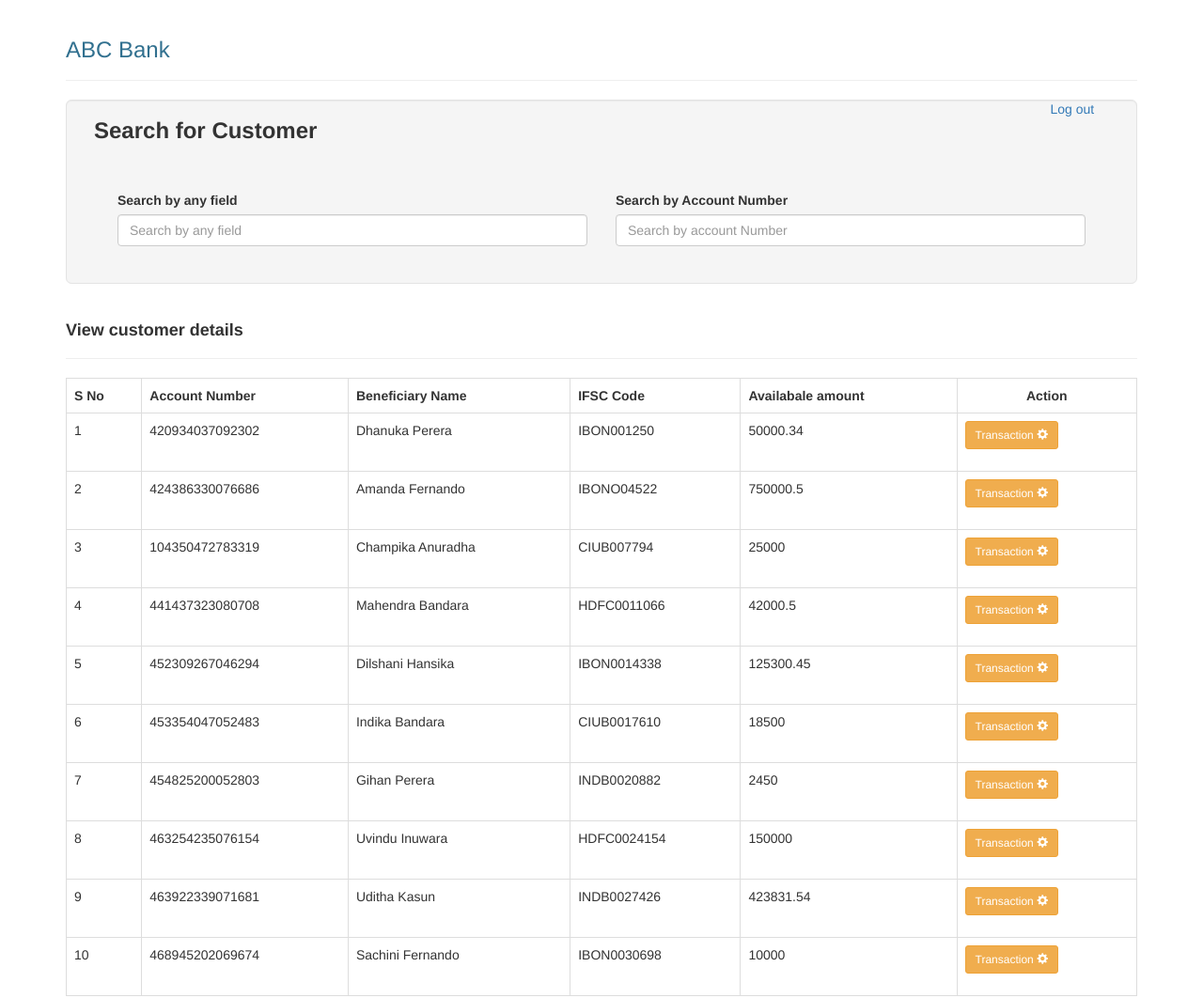
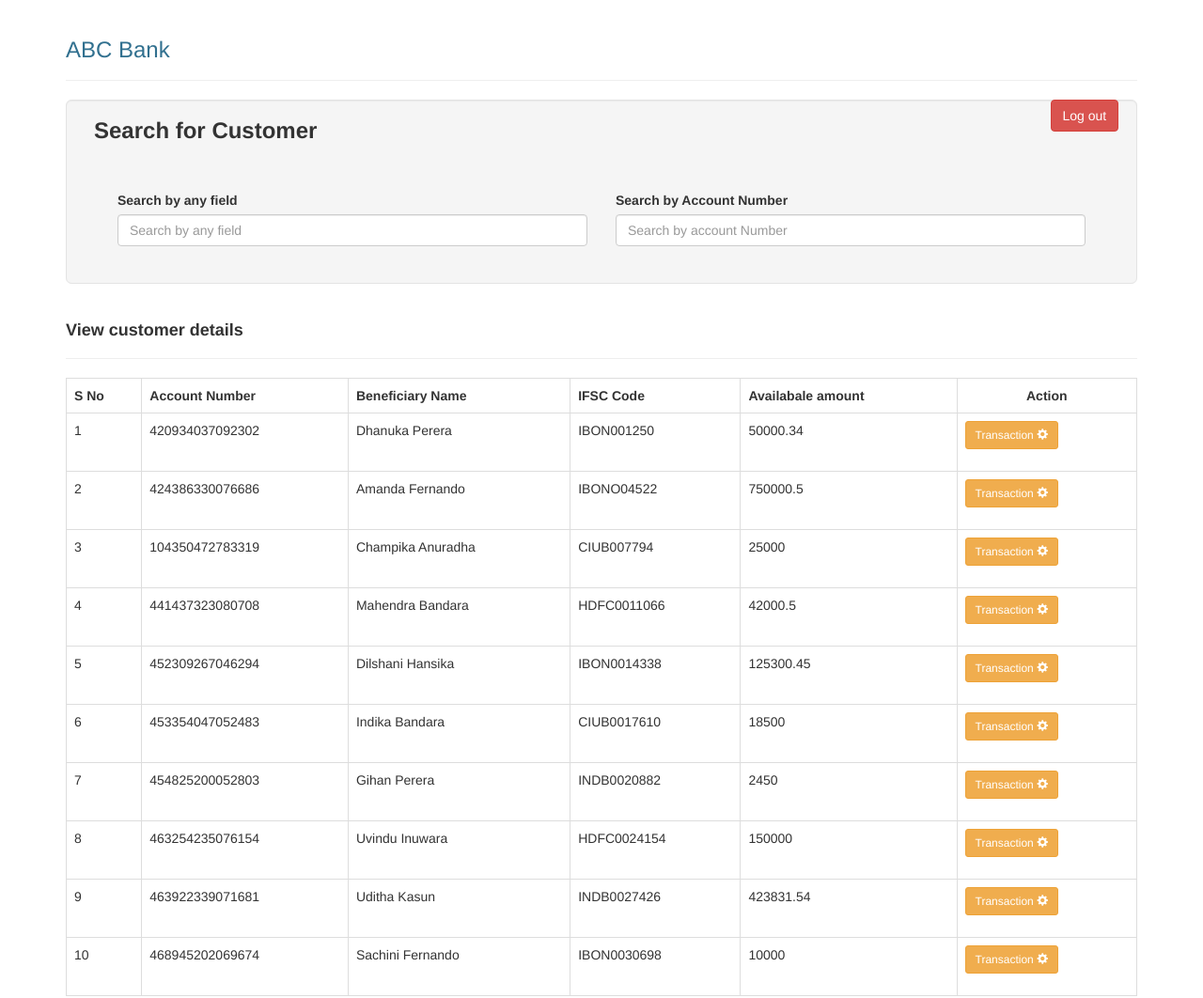
Before and after one commit to sakiladissanayake/sample-bank-app, a website: page view/selectCustomer.html in a window 1280 px wide. Shown: the top 1062 px of the page at 94% size. Drawn offline with nearby package versions, Linux system fonts and the light colour scheme.

Commit message:
change log out button css

```diff
--- a/view/selectCustomer.html
+++ b/view/selectCustomer.html
@@ -47,7 +47,7 @@
             </div>
             <div class="col-md-1 ">
 
-                <a href="../index.html" id="btnLogOut">Log out</a>
+                <a href="../index.html" id="btnLogOut" class="btn btn-danger">Log out</a>
 
             </div>
         </div>
```
